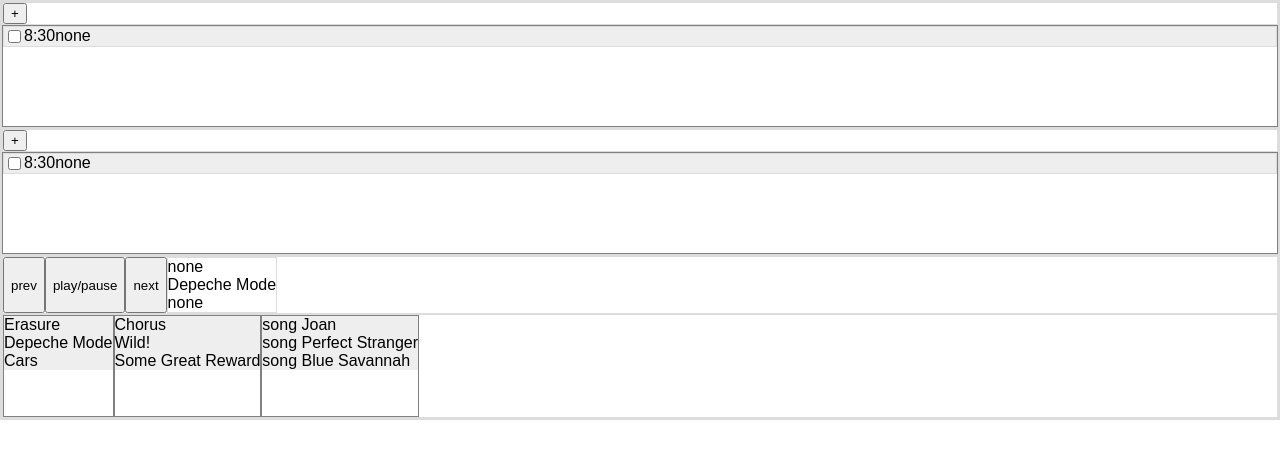
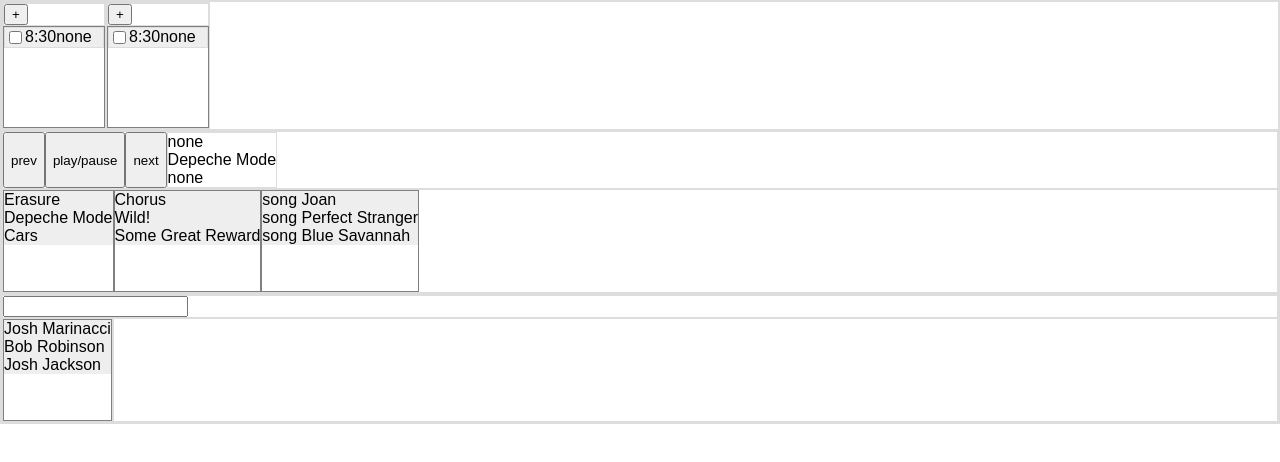
Before and after one commit to joshmarinacci/idealos, a React (Create React App) app in the folder proto1/: page / in a window 1280 px wide. Shown: the top 462 px of the page. Built offline with nearby package versions, Linux system fonts and the light colour scheme; the HTML template or start-up script is replaced by a standard one.

Commit message:
add Contacts interface

```diff
--- a/proto1/src/App.js
+++ b/proto1/src/App.js
@@ -76,23 +76,6 @@ import './App.css';
  label: address.zip
 
 
-
- mp3_artist_names <= query all docs type === song, unique by artist_id, artist_id
- mp3_artist_list  <= query all docs type === song_artist where id in mp3_artist_names
- mp3_artist_view  <= listview, model <= mp3_artist_list
- mp3_albums_list  <= query all docs song_album where id in (all where type === song, unique by album_id) where artist == mp3_artist_view.selected.id
- mp3_albums_view  .model <= mp3_albums_list
- mp3_songs_list   <= query all docs where type == song, album == mp3_albums_view.selected.id
-
-hbox
-    hbox
-        prev
-        play:  playing <= mp3_songs_list.selected, player.play(playing)
-        next
-    vbox
-        label: playing.song
-        label: (query all artist where (id == playing.artist_id)).name
-        label: (query all album where (id == playing.album_id)).name
 */
 /*
  # Todo List
@@ -125,6 +108,8 @@ class LiveQuery {
     updateQuery(desc) {
         Object.keys(desc).forEach((key)=>{
             this.desc[key] = desc[key];
+            //remove keys
+            if(!desc[key] || desc[key].length === 0) delete this.desc[key];
         });
         this.update(this.db.docs);
     }
@@ -304,6 +289,34 @@ var DB = new LiveDatabase();
         type:'song',
         name:'Blue Savannah',
         album:'Wild!'
+    },
+    {
+        type:'contact',
+        first:'Josh',
+        last:'Marinacci',
+        address:[
+            {
+                street:'4055 Eddystone Place',
+                city:'Eugene',
+                state:'OR',
+                zip:'97404'
+            }
+        ],
+        email: [ 'joshua@marinacci.org','me@silly.io']
+    },
+    {
+        type:'contact',
+        first:'Bob',
+        last:'Robinson',
+        email:['bobrob@gmail.com'],
+        address:[]
+    },
+    {
+        type:'contact',
+        first:'Josh',
+        last:'Jackson',
+        address:[],
+        email:[]
     }
 
 
@@ -454,13 +467,102 @@ class MusicPlayer extends Component {
     }
 }
 
+/*
+ contacts_list is query all docs type == contact
+ contacts_view is hbox
+ vbox
+ searchbox <= app.filter
+ list <= contacts_list filterby app.filter
+ vbox
+ hbox
+ label: selected.first
+ label: selected.last
+ hbox
+ label: selected.company
+ vbox
+ selected.phones => map (contact)
+ hbox
+ label: phone.type
+ label: phone.number
+ vbox
+ selected.addresses => map (address)
+ hbox
+ label: address.type
+ label: address.street
+ hbox
+ label: address.city
+ label: address.state
+ label: address.zip
+
+
+
+ */
+
+let ContactTemplate = ((props) => <label>{props.item.first} {props.item.last}</label>);
+let ContactView = ((props) => {
+    var c = props.contact;
+    if(!c) return <VBox></VBox>;
+    return <VBox>
+        <label>{c.first} {c.last}</label>
+        {c.address.map((addr,i) => {
+            return <VBox key={i}>
+                <HBox><label>{addr.street}</label></HBox>
+                <HBox><label>{addr.city}</label>
+                <label>{addr.state}</label>
+                    <label>{addr.zip}</label>
+                </HBox>
+            </VBox>
+        })}
+    </VBox>
+});
+
+class Contacts extends Component {
+    constructor(props) {
+        super(props);
+        this.contacts = DB.makeLiveQuery({
+            type:'contact'
+        });
+        this.state = {
+            selectedContact: null,
+            searchQuery:''
+        };
+        this.selectContact = (contact) => {
+            this.setState({selectedContact:contact});
+        };
+        this.typeQuery = () => {
+            let query = this.refs.search.value;
+            this.setState({searchQuery:query});
+            this.contacts.updateQuery({type:'contact',first:query})
+        }
+    }
+    render() {
+        return <VBox>
+            <HBox>
+                <input ref='search' onChange={this.typeQuery}
+                       value={this.state.searchQuery}/>
+            </HBox>
+            <HBox>
+                <Scroll>
+                    <ListView model={this.contacts}
+                              template={ContactTemplate}
+                              onSelect={this.selectContact}
+                              selected={this.state.selectedContact}/>
+                </Scroll>
+                <ContactView contact={this.state.selectedContact}/>
+            </HBox>
+        </VBox>
+    }
+}
 class App extends Component {
   render() {
     return (
       <VBox>
+          <HBox>
           <Alarms/>
           <Alarms/>
+          </HBox>
           <MusicPlayer/>
+          <Contacts/>
       </VBox>
     );
   }
```
